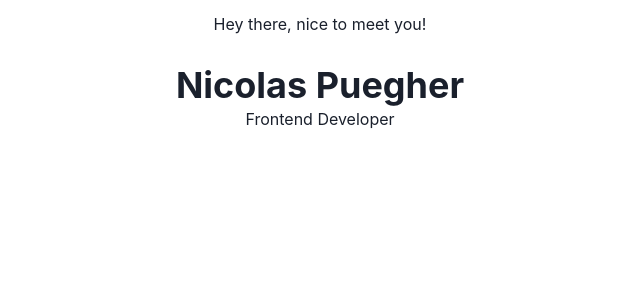
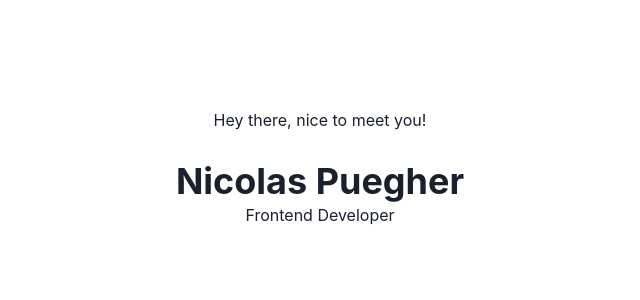
Before and after one commit to nicoPuegher/portfolio, a Next.js app: page / in a window 1280 px wide. Shown: the top 300 px of the page, without its empty margins (320-960 px from the left). Built offline with nearby package versions, Linux system fonts and the light colour scheme.

Commit message:
update container styles in layouts/main

```diff
--- a/components/layouts/main.js
+++ b/components/layouts/main.js
@@ -9,7 +9,9 @@ const Main = ({ children, router }) => {
         <title>Nicolas Puegher - Portfolio</title>
       </Head>
 
-      <Container maxW="container.md">{children}</Container>
+      <Container maxW="container.md" pt={24}>
+        {children}
+      </Container>
     </Box>
   );
 };
```
